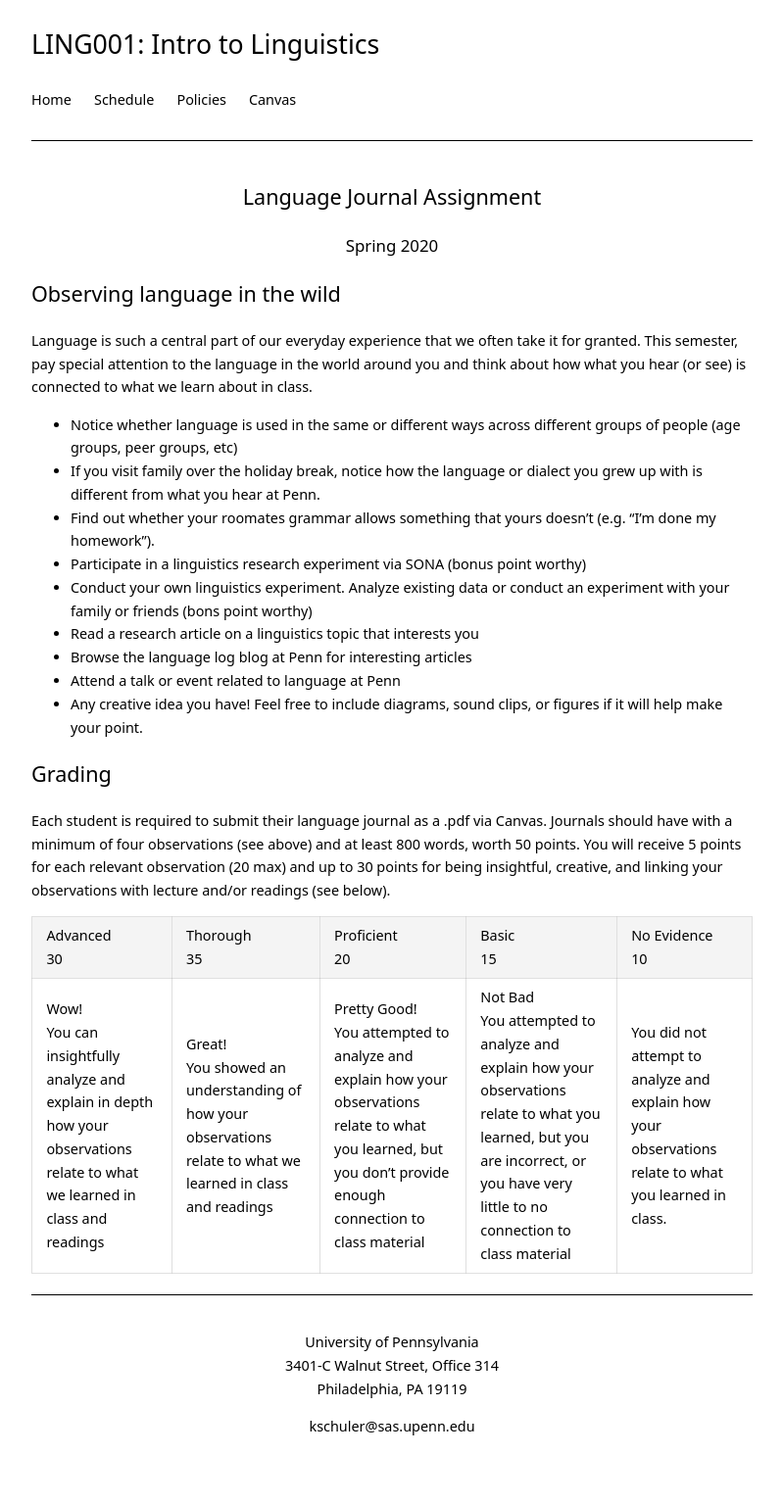
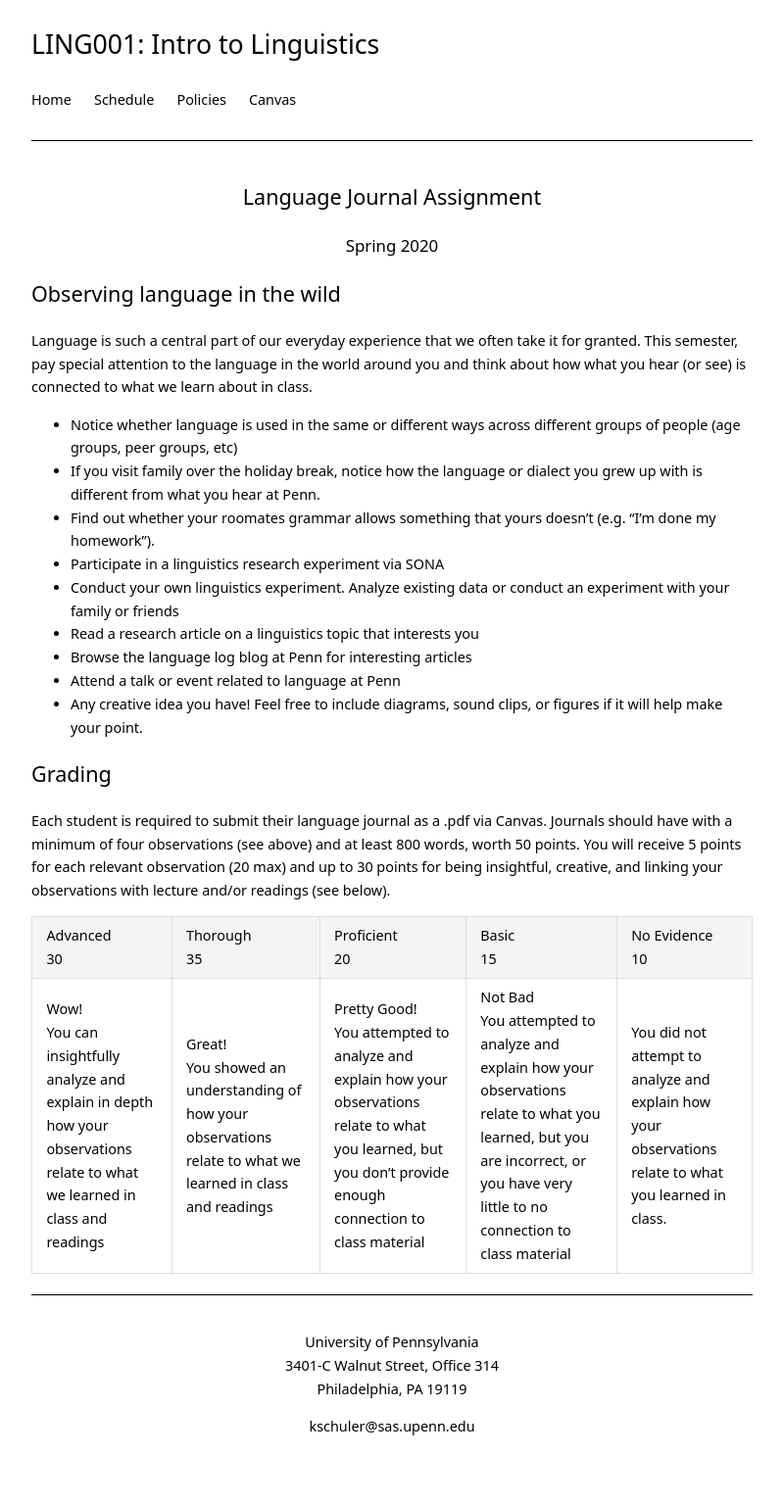
Before and after one commit to kschuler/ling001, a Jekyll site: the page built from resources/language-journal-assignment.md, in a window 1280 px wide. Shown: the whole page at 98% size, without its empty margins (240-1039 px from the left). Built offline with Jekyll 4.4.1, drawn with Linux system fonts in a browser that asks for light colours.

Commit message:
Update language-journal-assignment.md

```diff
--- a/resources/language-journal-assignment.md
+++ b/resources/language-journal-assignment.md
@@ -11,8 +11,8 @@ Language is such a central part of our everyday experience that we often take it
 - Notice whether language is used in the same or different ways across different groups of people (age groups, peer groups, etc)
 - If you visit family over the holiday break, notice how the language or dialect you grew up with is different from what you hear at Penn.
 - Find out whether your roomates grammar allows something that yours doesn't (e.g. "I'm done my homework").
-- Participate in a linguistics research experiment via SONA (bonus point worthy)
-- Conduct your own linguistics experiment. Analyze existing data or conduct an experiment with your family or friends (bons point worthy)
+- Participate in a linguistics research experiment via SONA
+- Conduct your own linguistics experiment. Analyze existing data or conduct an experiment with your family or friends
 - Read a research article on a linguistics topic that interests you
 - Browse the language log blog at Penn for interesting articles
 - Attend a talk or event related to language at Penn
```
